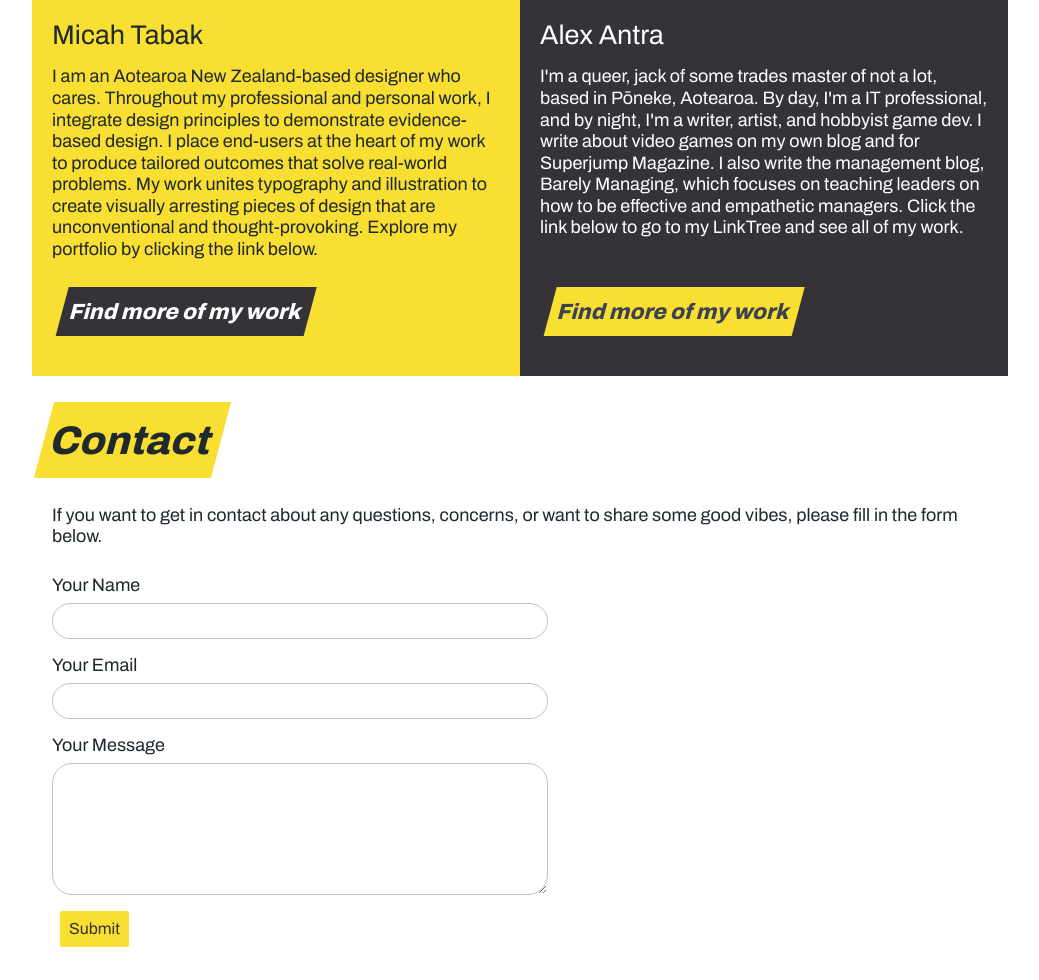
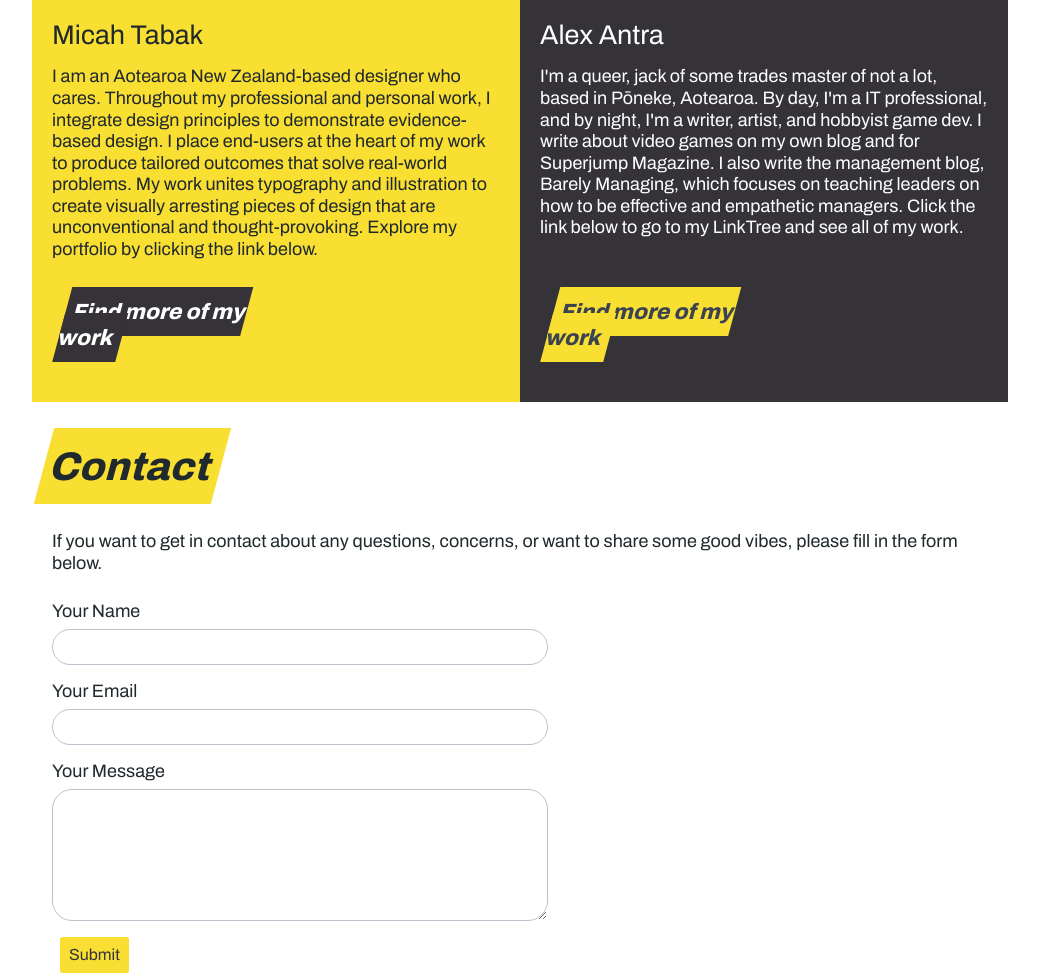
Before and after one commit to ronsoak/UL, a Django app: template contentfeed/templates/about.html in a window 1280 px wide. Shown: the part 2390-3370 px from the top of the page, without its empty margins (120-1159 px from the left). Run offline with Django 3.2, Linux system fonts and the light colour scheme; the template is opened without the code that fills it, so the values that code supplies are empty; some libraries are stand-ins or nearby versions.

Commit message:
fixed a heading bug

```diff
--- a/contentfeed/static/CSS/custom.css
+++ b/contentfeed/static/CSS/custom.css
@@ -166,12 +166,16 @@
 #header-big{
     margin:1.5rem 0.5rem 1.5rem 0.6rem;
     transform:skew(-15deg);
-    font-size: 1.5rem;
+    font-size: 1.35rem;
+    overflow-wrap: break-word;
+    max-width: 50%;
 }
 #header-medium{
     margin:1.5rem 0.5rem;
     transform:skew(-15deg);
     font-size: 0.85rem;
+    overflow-wrap: break-word;
+    max-width: 50%;
 }
 .hvr_out:hover{
     border: 2px solid #353238 !important;
```
